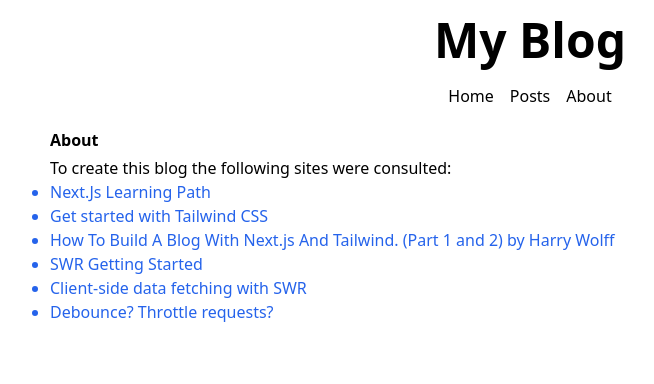
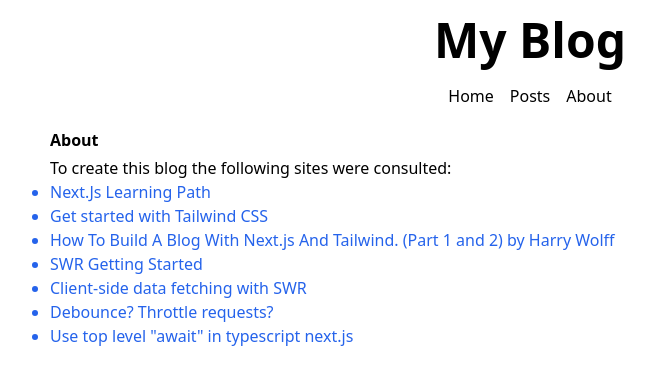
Before and after one commit to pablomdh/blog, a Next.js app in the folder blog/: page /about in a window 1280 px wide. Shown: the top 384 px of the page, without its empty margins (110-764 px from the left). Built offline with nearby package versions, Linux system fonts and the light colour scheme.

Commit message:
Update about.js

```diff
--- a/blog/pages/about.js
+++ b/blog/pages/about.js
@@ -22,6 +22,8 @@ export default function About() {
             <li className='links'><a href='https://swr.vercel.app/docs/getting-started' target='_blank' rel='noreferrer'>SWR Getting Started</a></li>
             <li className='links'><a href='https://nextjs.org/docs/basic-features/data-fetching/client-side#client-side-data-fetching-with-swr' target='_blank' rel='noreferrer'>Client-side data fetching with SWR</a></li>
             <li className='links'><a href='https://github.com/vercel/swr/issues/110' target='_blank' rel='noreferrer'>Debounce? Throttle requests?</a></li>
+            <li className='links'><a href='https://stackoverflow.com/questions/68339243/how-can-i-use-top-level-await-in-typescript-next-js' target='_blank' rel='noreferrer'>Use top level "await" in typescript next.js</a></li>
+
           </ul>
         </div>
 
```
